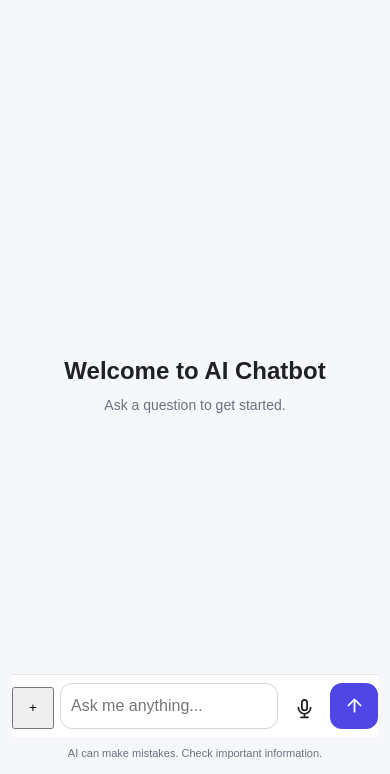
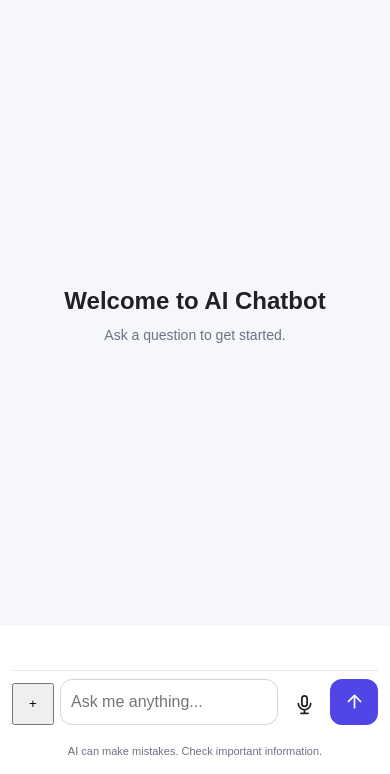
Before and after one commit to abdurrshaik/ai-chatbot, a plain HTML site: page index.html in a window 390 px wide. Shown: the part 70-844 px from the top of the page. Drawn offline with nearby package versions, Linux system fonts and the light colour scheme; no server answers.

Commit message:
Update style.css

```diff
--- a/style.css
+++ b/style.css
@@ -1387,6 +1387,10 @@ body {
    ANDROID MOBILE CHAT LAYOUT
 ===================================== */
 
+/* =====================================
+   ANDROID MOBILE CHAT LAYOUT
+===================================== */
+
 @media screen and (max-width: 768px) {
 
     .app {
@@ -1404,30 +1408,35 @@ body {
         overflow: hidden;
     }
 
+    /* AI response area */
     .messages {
         flex: 1;
         min-height: 0;
         overflow-y: auto;
-        padding-bottom: 12px;
+        box-sizing: border-box;
+
+        padding-bottom: calc(
+            var(--input-area-height, 140px) + 12px
+        );
     }
 
+    /* Fixed input area */
     .input-area {
-        position: absolute !important;
+        position: fixed !important;
         left: 0;
         right: 0;
         bottom: var(--keyboard-offset, 0px);
 
         width: 100%;
-        flex-shrink: 0;
         box-sizing: border-box;
+        z-index: 100;
 
         display: flex;
         flex-direction: column;
         gap: 6px;
 
         padding: 10px 12px;
-        background: inherit;
-        z-index: 100;
+        background: white;
     }
 
     .chat-form {
@@ -1435,9 +1444,12 @@ body {
         box-sizing: border-box;
     }
 
+    /* Center disclaimer */
     .disclaimer {
+        width: 100%;
         margin: 0;
-        padding: 3px 0;
+        padding: 5px 0;
+
         text-align: center;
         font-size: 11px;
     }
```
